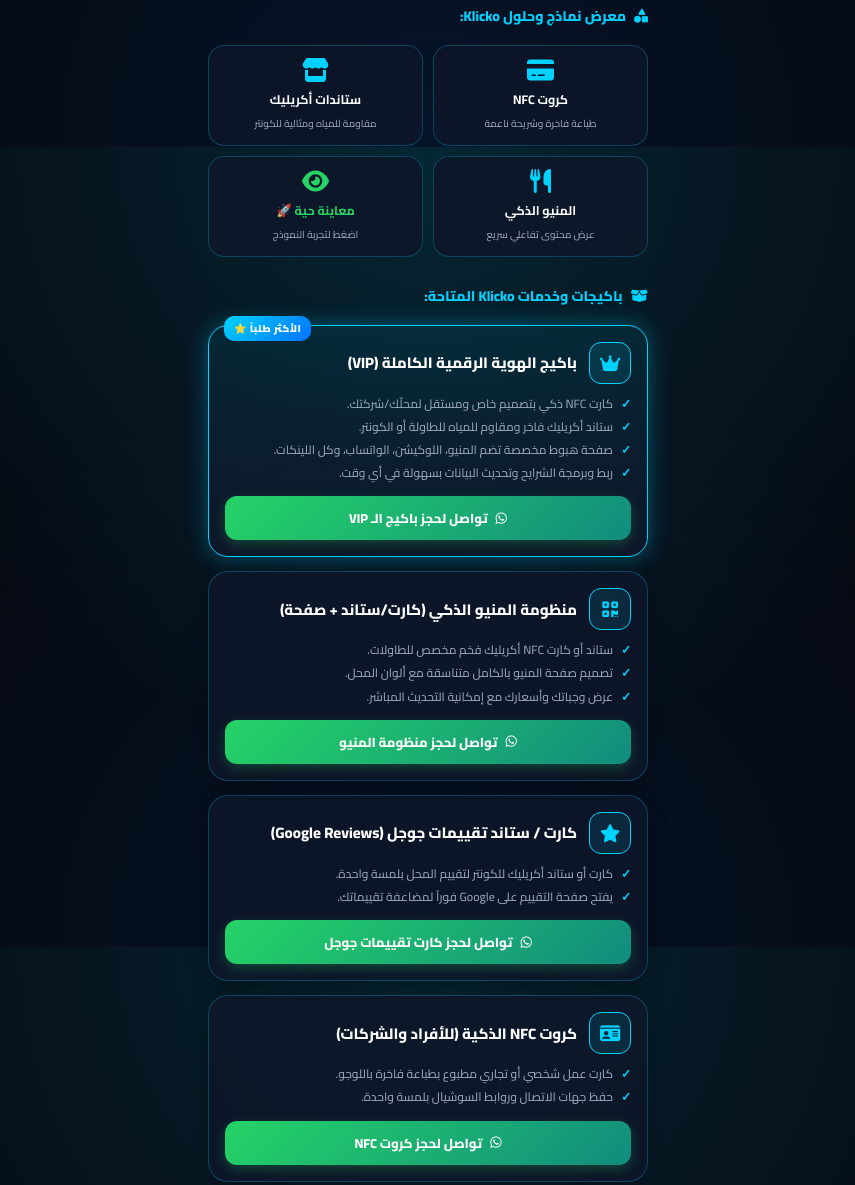
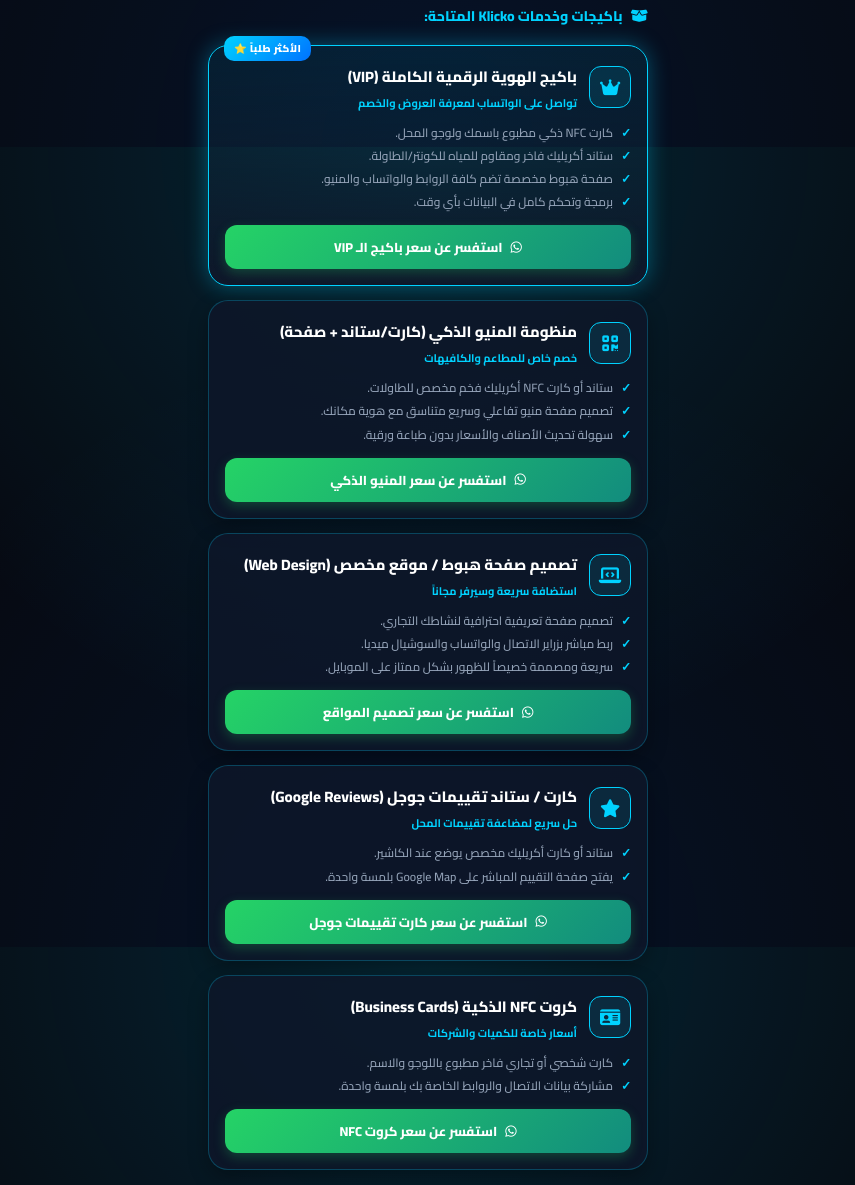
Before and after one commit to AHMEDxFEKRY/GAVU-STORE-, a plain HTML site: page index.html in a window 1280 px wide. Shown: the part 653-1838 px from the top of the page, without its empty margins (212-1067 px from the left). Drawn offline with Linux system fonts and the light colour scheme.

Commit message:
Update index.html

```diff
--- a/index.html
+++ b/index.html
@@ -180,40 +180,6 @@
             gap: 8px;
         }
 
-        /* Portfolio / Showcases */
-        .portfolio-grid {
-            width: 100%;
-            display: grid;
-            grid-template-columns: 1fr 1fr;
-            gap: 10px;
-        }
-
-        .portfolio-card {
-            background: var(--card-bg);
-            border: 1px solid var(--border-color);
-            border-radius: 16px;
-            padding: 12px;
-            text-align: center;
-            transition: all 0.25s ease;
-        }
-
-        .portfolio-card i {
-            font-size: 24px;
-            color: var(--primary-blue);
-            margin-bottom: 6px;
-        }
-
-        .portfolio-card h4 {
-            font-size: 12.5px;
-            color: #FFF;
-            margin-bottom: 3px;
-        }
-
-        .portfolio-card p {
-            font-size: 10px;
-            color: var(--text-muted);
-        }
-
         /* Package Cards Layout */
         .packages-list {
             width: 100%;
@@ -287,6 +253,13 @@
             color: #FFF;
         }
 
+        .pkg-price-tag {
+            font-size: 11px;
+            color: var(--primary-blue);
+            font-weight: 700;
+            margin-top: 2px;
+        }
+
         .pkg-details {
             font-size: 12px;
             color: var(--text-muted);
@@ -351,7 +324,7 @@
             <h1 class="brand-title">KLICKO</h1>
             <div class="brand-subtitle">SMART NFC SOLUTIONS</div>
             <p class="brand-desc">
-                ربط ذكي بلمسة واحدة | كروت وستاندات NFC للمحلات، المنيو الذكي بتصميم خاص، وتقييمات Google.
+                ربط ذكي بلمسة واحدة | كروت وستاندات NFC للمحلات والشركات، وتصاميم مواقع المنيو والتقييمات.
             </p>
         </div>
 
@@ -392,37 +365,6 @@
 
         </div>
 
-        <!-- Section: Live Showcases / Portfolio -->
-        <div class="section-header">
-            <i class="fa-solid fa-shapes"></i>
-            <span>معرض نماذج وحلول Klicko:</span>
-        </div>
-
-        <div class="portfolio-grid">
-            <div class="portfolio-card">
-                <i class="fa-solid fa-credit-card"></i>
-                <h4>كروت NFC</h4>
-                <p>طباعة فاخرة وشريحة ناعمة</p>
-            </div>
-            <div class="portfolio-card">
-                <i class="fa-solid fa-store"></i>
-                <h4>ستاندات أكريليك</h4>
-                <p>مقاومة للمياه ومثالية للكونتر</p>
-            </div>
-            <div class="portfolio-card">
-                <i class="fa-solid fa-utensils"></i>
-                <h4>المنيو الذكي</h4>
-                <p>عرض محتوى تفاعلي سريع</p>
-            </div>
-            <div class="portfolio-card">
-                <div style="cursor: pointer;" onclick="sendWA('سلام عليكم، عايز أشوف معاينة حية لمنيو ذكي على الموبايل')">
-                    <i class="fa-solid fa-eye" style="color: #25D366;"></i>
-                    <h4 style="color: #25D366;">معاينة حية 🚀</h4>
-                    <p>اضغط لتجربة النموذج</p>
-                </div>
-            </div>
-        </div>
-
         <!-- Packages Section Header -->
         <div class="section-header">
             <i class="fa-solid fa-box-open"></i>
@@ -437,17 +379,20 @@
                 <div class="vip-badge">الأكثر طلباً ⭐</div>
                 <div class="pkg-header">
                     <div class="pkg-icon"><i class="fa-solid fa-crown"></i></div>
-                    <div class="pkg-title">باكيج الهوية الرقمية الكاملة (VIP)</div>
+                    <div>
+                        <div class="pkg-title">باكيج الهوية الرقمية الكاملة (VIP)</div>
+                        <div class="pkg-price-tag">تواصل على الواتساب لمعرفة العروض والخصم</div>
+                    </div>
                 </div>
                 <ul class="pkg-details">
-                    <li>كارت NFC ذكي بتصميم خاص ومستقل لمحلّك/شركتك.</li>
-                    <li>ستاند أكريليك فاخر ومقاوم للمياه للطاولة أو الكونتر.</li>
-                    <li>صفحة هبوط مخصصة تضم المنيو، اللوكيشن، الواتساب، وكل اللينكات.</li>
-                    <li>ربط وبرمجة الشرايح وتحديث البيانات بسهولة في أي وقت.</li>
+                    <li>كارت NFC ذكي مطبوع باسمك ولوجو المحل.</li>
+                    <li>ستاند أكريليك فاخر ومقاوم للمياه للكونتر/الطاولة.</li>
+                    <li>صفحة هبوط مخصصة تضم كافة الروابط والواتساب والمنيو.</li>
+                    <li>برمجة وتحكم كامل في البيانات بأي وقت.</li>
                 </ul>
-                <div class="pkg-btn" onclick="sendWA('سلام عليكم Klicko، عايز استفسر عن باكيج الهوية الكاملة VIP')">
+                <div class="pkg-btn" onclick="sendWA('سلام عليكم Klicko، عايز استفسر عن أسعار وعروض باكيج الهوية الكاملة VIP')">
                     <i class="fa-brands fa-whatsapp"></i>
-                    تواصل لحجز باكيج الـ VIP
+                    استفسر عن سعر باكيج الـ VIP
                 </div>
             </div>
 
@@ -455,48 +400,77 @@
             <div class="pkg-card">
                 <div class="pkg-header">
                     <div class="pkg-icon"><i class="fa-solid fa-qrcode"></i></div>
-                    <div class="pkg-title">منظومة المنيو الذكي (كارت/ستاند + صفحة)</div>
+                    <div>
+                        <div class="pkg-title">منظومة المنيو الذكي (كارت/ستاند + صفحة)</div>
+                        <div class="pkg-price-tag">خصم خاص للمطاعم والكافيهات</div>
+                    </div>
                 </div>
                 <ul class="pkg-details">
                     <li>ستاند أو كارت NFC أكريليك فخم مخصص للطاولات.</li>
-                    <li>تصميم صفحة المنيو بالكامل متناسقة مع ألوان المحل.</li>
-                    <li>عرض وجباتك وأسعارك مع إمكانية التحديث المباشر.</li>
+                    <li>تصميم صفحة منيو تفاعلي وسريع متناسق مع هوية مكانك.</li>
+                    <li>سهولة تحديث الأصناف والأسعار بدون طباعة ورقية.</li>
                 </ul>
-                <div class="pkg-btn" onclick="sendWA('سلام عليكم Klicko، عايز استفسر عن منظومة المنيو الذكي')">
+                <div class="pkg-btn" onclick="sendWA('سلام عليكم Klicko، عايز استفسر عن سعر منظومة المنيو الذكي')">
                     <i class="fa-brands fa-whatsapp"></i>
-                    تواصل لحجز منظومة المنيو
+                    استفسر عن سعر المنيو الذكي
                 </div>
             </div>
 
-            <!-- 3. Google Reviews Stand -->
+            <!-- 3. Web Design & Landing Pages Package -->
+            <div class="pkg-card">
+                <div class="pkg-header">
+                    <div class="pkg-icon"><i class="fa-solid fa-laptop-code"></i></div>
+                    <div>
+                        <div class="pkg-title">تصميم صفحة هبوط / موقع مخصص (Web Design)</div>
+                        <div class="pkg-price-tag">استضافة سريعة وسيرفر مجاناً</div>
+                    </div>
+                </div>
+                <ul class="pkg-details">
+                    <li>تصميم صفحة تعريفية احترافية لنشاطك التجاري.</li>
+                    <li>ربط مباشر بزراير الاتصال والواتساب والسوشيال ميديا.</li>
+                    <li>سريعة ومصممة خصيصاً للظهور بشكل ممتاز على الموبايل.</li>
+                </ul>
+                <div class="pkg-btn" onclick="sendWA('سلام عليكم Klicko، عايز استفسر عن خدمة تصميم المواقع وصفحات الهبوط')">
+                    <i class="fa-brands fa-whatsapp"></i>
+                    استفسر عن سعر تصميم المواقع
+                </div>
+            </div>
+
+            <!-- 4. Google Reviews Stand -->
             <div class="pkg-card">
                 <div class="pkg-header">
                     <div class="pkg-icon"><i class="fa-solid fa-star"></i></div>
-                    <div class="pkg-title">كارت / ستاند تقييمات جوجل (Google Reviews)</div>
+                    <div>
+                        <div class="pkg-title">كارت / ستاند تقييمات جوجل (Google Reviews)</div>
+                        <div class="pkg-price-tag">حل سريع لمضاعفة تقييمات المحل</div>
+                    </div>
                 </div>
                 <ul class="pkg-details">
-                    <li>كارت أو ستاند أكريليك للكونتر لتقييم المحل بلمسة واحدة.</li>
-                    <li>يفتح صفحة التقييم على Google فوراً لمضاعفة تقييماتك.</li>
+                    <li>ستاند أو كارت أكريليك مخصص يوضع عند الكاشير.</li>
+                    <li>يفتح صفحة التقييم المباشر على Google Map بلمسة واحدة.</li>
                 </ul>
-                <div class="pkg-btn" onclick="sendWA('سلام عليكم Klicko، عايز استفسر عن كارت تقييمات جوجل')">
+                <div class="pkg-btn" onclick="sendWA('سلام عليكم Klicko، عايز استفسر عن سعر كارت تقييمات جوجل')">
                     <i class="fa-brands fa-whatsapp"></i>
-                    تواصل لحجز كارت تقييمات جوجل
+                    استفسر عن سعر كارت تقييمات جوجل
                 </div>
             </div>
 
-            <!-- 4. Personal & Business NFC Cards -->
+            <!-- 5. Personal & Business NFC Cards -->
             <div class="pkg-card">
                 <div class="pkg-header">
                     <div class="pkg-icon"><i class="fa-solid fa-id-card"></i></div>
-                    <div class="pkg-title">كروت NFC الذكية (للأفراد والشركات)</div>
+                    <div>
+                        <div class="pkg-title">كروت NFC الذكية (Business Cards)</div>
+                        <div class="pkg-price-tag">أسعار خاصة للكميات والشركات</div>
+                    </div>
                 </div>
                 <ul class="pkg-details">
-                    <li>كارت عمل شخصي أو تجاري مطبوع بطباعة فاخرة باللوجو.</li>
-                    <li>حفظ جهات الاتصال وروابط السوشيال بلمسة واحدة.</li>
+                    <li>كارت شخصي أو تجاري فاخر مطبوع باللوجو والاسم.</li>
+                    <li>مشاركة بيانات الاتصال والروابط الخاصة بك بلمسة واحدة.</li>
                 </ul>
-                <div class="pkg-btn" onclick="sendWA('سلام عليكم Klicko، عايز استفسر عن كروت NFC')">
+                <div class="pkg-btn" onclick="sendWA('سلام عليكم Klicko، عايز استفسر عن أسعار كروت NFC الشخصية والشركات')">
                     <i class="fa-brands fa-whatsapp"></i>
-                    تواصل لحجز كروت NFC
+                    استفسر عن سعر كروت NFC
                 </div>
             </div>
 
@@ -511,14 +485,14 @@
 
     <!-- JavaScript Functions -->
     <script>
-        // إرسال رسائل الواتساب بدون أي رموز مشوهة
+        // إرسال رسائل الواتساب مع النص المخصص
         function sendWA(textMessage) {
             const phone = "201556760265";
             const encodedText = encodeURIComponent(textMessage);
             window.open(`https://wa.me/${phone}?text=${encodedText}`, '_blank');
         }
 
-        // إنشاء وتنزيل كارت جهات الاتصال باسم Klicko والموقع المباشر
+        // حفظ كارت جهات الاتصال باسم Klicko والموقع المباشر
         function downloadVCard() {
             const vcardData = `BEGIN:VCARD
 VERSION:3.0
```
